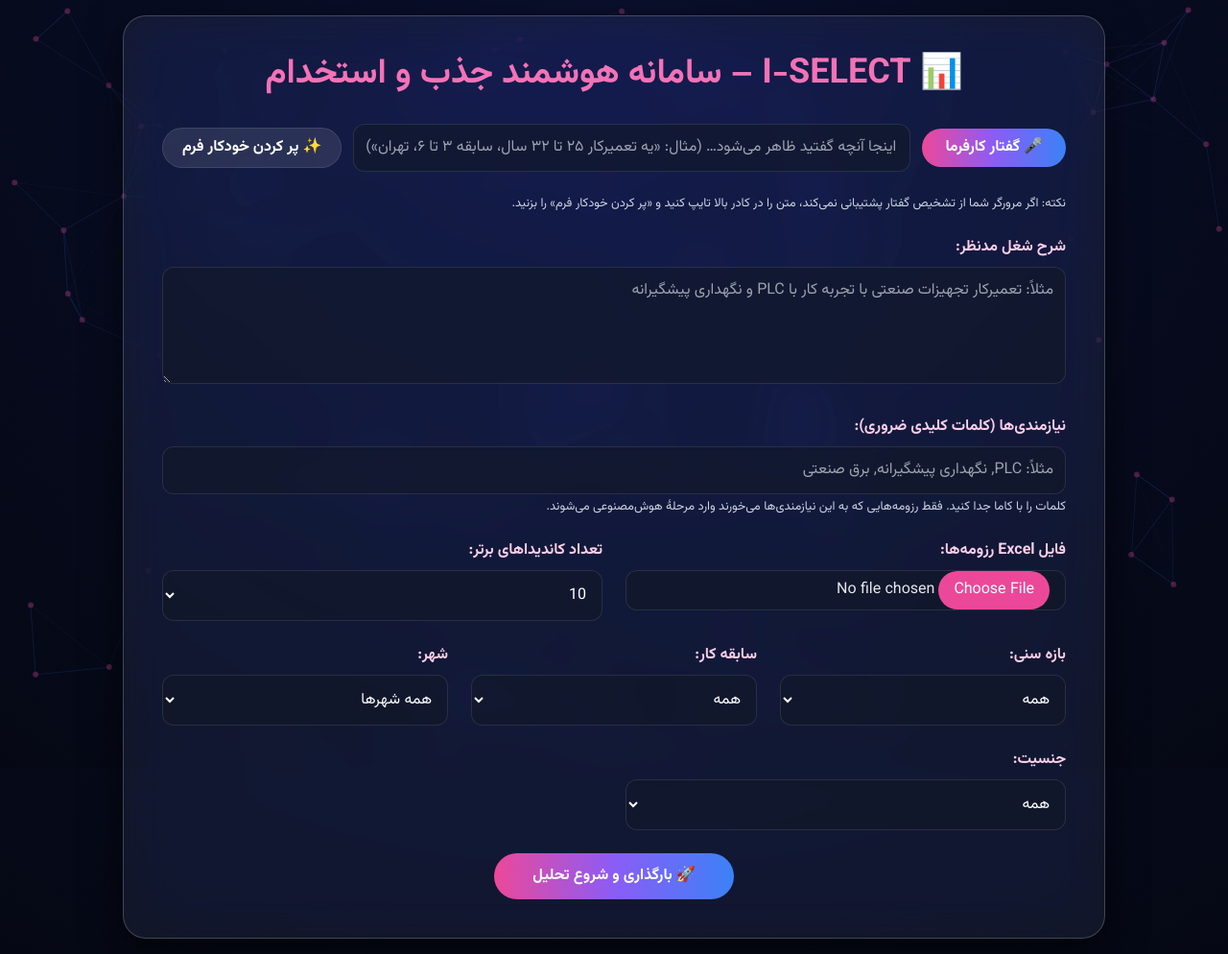
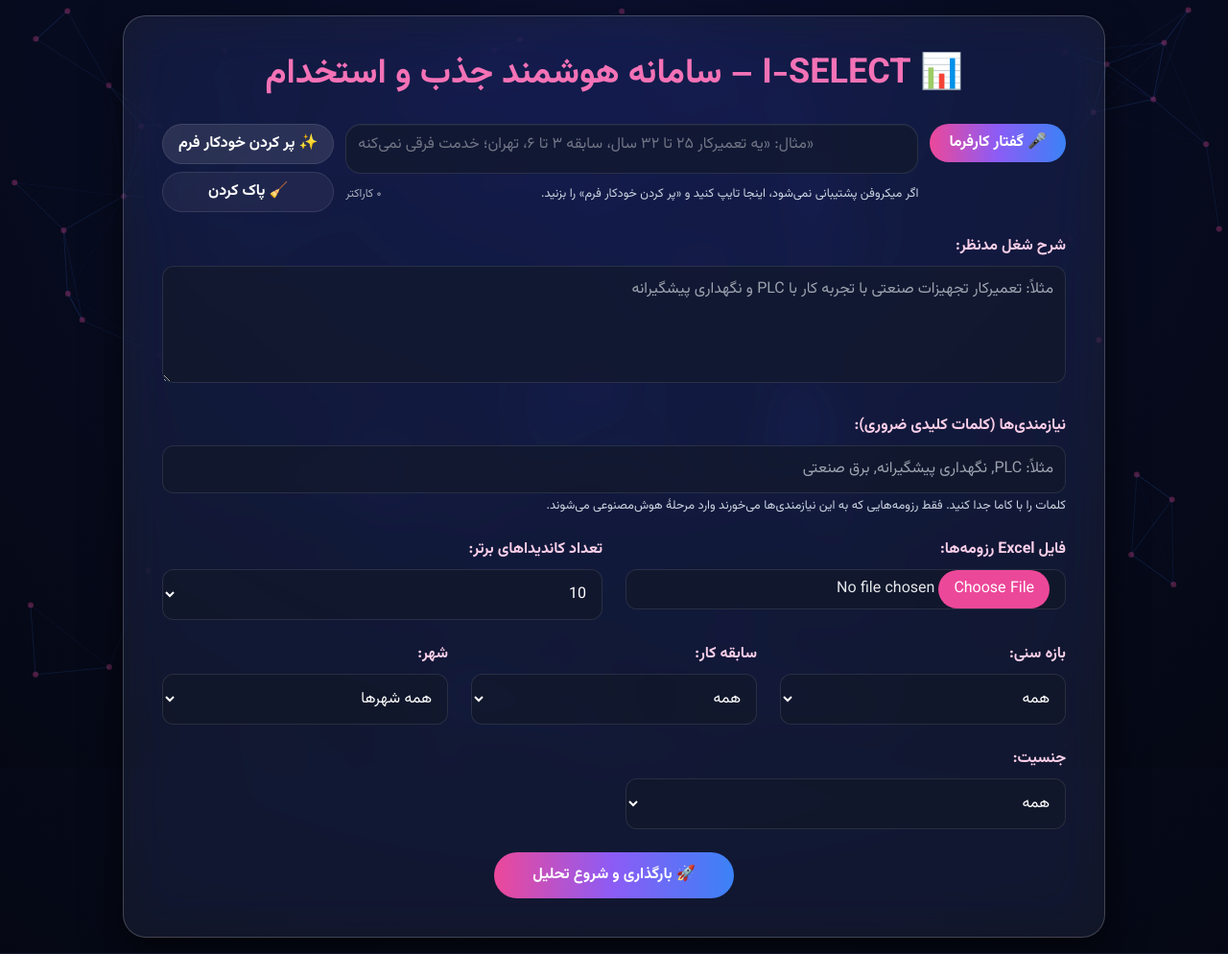
Before and after one commit to hosseinfallah-h/iSelectVoicePrompting, a Flask app: page / in a window 1280 px wide. Shown: the whole page at 96% size. Run offline with Flask 3, Linux system fonts and the light colour scheme; some libraries are stand-ins or nearby versions.

Commit message:
v1 of voice works

```diff
--- a/templates/index.html
+++ b/templates/index.html
@@ -29,10 +29,10 @@
 
         .glass {
             backdrop-filter: blur(25px) saturate(180%);
-            background: rgba(255, 255, 255, 0.06);
-            border: 1px solid rgba(255, 255, 255, 0.2);
+            background: rgba(255, 255, 255, .06);
+            border: 1px solid rgba(255, 255, 255, .2);
             border-radius: 1.5rem;
-            box-shadow: 0 15px 40px rgba(0, 0, 0, 0.6);
+            box-shadow: 0 15px 40px rgba(0, 0, 0, .6);
         }
 
         .btn-grad {
@@ -46,7 +46,7 @@
         }
 
         .spinner {
-            border: 6px solid rgba(255, 255, 255, 0.2);
+            border: 6px solid rgba(255, 255, 255, .2);
             border-top: 6px solid #ec4899;
             border-radius: 50%;
             width: 60px;
@@ -65,6 +65,36 @@
             font-size: .8rem;
             color: #cbd5e1
         }
+
+        /* Voice textarea: responsive, clean */
+        .voice-area {
+            resize: none;
+            overflow-y: auto;
+            min-height: 3.25rem;
+            /* comfy 2 lines */
+            max-height: 40vh;
+            /* responsive cap (viewport-based) */
+            line-height: 1.7;
+            white-space: pre-wrap;
+            word-break: break-word;
+            -webkit-overflow-scrolling: touch;
+            overscroll-behavior: contain;
+            box-shadow: inset 0 1px 0 rgba(255, 255, 255, .06);
+        }
+
+        /* Subtle desktop scrollbar */
+        .voice-area::-webkit-scrollbar {
+            width: 8px;
+        }
+
+        .voice-area::-webkit-scrollbar-thumb {
+            background: rgba(255, 255, 255, .18);
+            border-radius: 999px;
+        }
+
+        .voice-area::-webkit-scrollbar-thumb:hover {
+            background: rgba(255, 255, 255, .28);
+        }
     </style>
 </head>
 
@@ -76,26 +106,39 @@
             📊 I-SELECT – سامانه هوشمند جذب و استخدام
         </h1>
 
-        <!-- Voice Capture Row -->
-        <div class="mb-6 flex flex-col sm:flex-row items-stretch sm:items-center gap-3">
-            <button type="button" id="voiceBtn"
-                class="btn-grad text-white px-6 py-2 rounded-full font-semibold flex items-center justify-center gap-2">
+        <!-- Voice Capture (responsive, polished) -->
+        <section class="mb-6 space-y-2">
+            <div class="flex flex-col gap-3 sm:flex-row sm:items-start">
+                <button id="voiceBtn" type="button"
+                    class="btn-grad text-white px-5 py-2 rounded-full font-semibold flex items-center justify-center gap-2 shrink-0">
                     🎤 گفتار کارفرما
                 </button>
 
-            <input id="voiceText" type="text" dir="auto"
-                placeholder="اینجا آنچه گفتید ظاهر می‌شود… (مثال: «یه تعمیرکار ۲۵ تا ۳۲ سال، سابقه ۳ تا ۶، تهران»)"
-                class="flex-1 p-3 rounded-xl bg-gray-900/60 text-white border border-white/10" readonly />
+                <div class="flex-1">
+                    <label for="voiceText" class="sr-only">متن گفتار کارفرما</label>
+                    <textarea id="voiceText" dir="auto" rows="2"
+                        placeholder="مثال: «یه تعمیرکار ۲۵ تا ۳۲ سال، سابقه ۳ تا ۶، تهران؛ خدمت فرقی نمی‌کنه»"
+                        class="voice-area w-full rounded-2xl bg-gray-900/60 text-white/90 border border-white/10 focus:border-pink-500/50 focus:outline-none px-3 py-2 leading-relaxed placeholder:text-white/40"></textarea>
 
-            <button type="button" id="fillFromVoice"
-                class="px-5 py-2 rounded-full font-semibold bg-white/10 hover:bg-white/20 border border-white/10">
+                    <div class="mt-1 flex items-center justify-between text-xs text-gray-300/80">
+                        <span class="hint">اگر میکروفن پشتیبانی نمی‌شود، اینجا تایپ کنید و «پر کردن خودکار فرم» را
+                            بزنید.</span>
+                        <span id="charCount" class="hidden sm:inline">۰ کاراکتر</span>
+                    </div>
+                </div>
+
+                <div class="flex gap-2 sm:flex-col sm:gap-2 sm:shrink-0">
+                    <button id="fillFromVoice" type="button"
+                        class="px-4 py-2 rounded-full font-semibold bg-white/10 hover:bg-white/20 border border-white/10">
                         ✨ پر کردن خودکار فرم
                     </button>
+                    <button id="clearVoice" type="button"
+                        class="px-4 py-2 rounded-full font-semibold bg-white/5 hover:bg-white/15 border border-white/10">
+                        🧹 پاک کردن
+                    </button>
                 </div>
-        <p class="hint mb-6">
-            نکته: اگر مرورگر شما از تشخیص گفتار پشتیبانی نمی‌کند، متن را در کادر بالا تایپ کنید و «پر کردن خودکار فرم»
-            را بزنید.
-        </p>
+            </div>
+        </section>
 
         <!-- Main Form -->
         <form id="file-upload" method="post" enctype="multipart/form-data" action="/" class="space-y-6">
@@ -106,7 +149,6 @@
                     placeholder="مثلاً: تعمیرکار تجهیزات صنعتی با تجربه کار با PLC و نگهداری پیشگیرانه"></textarea>
             </div>
 
-            <!-- Optional: Must Keywords (hard requirements) -->
             <div>
                 <label class="block mb-2 text-pink-200 font-semibold">نیازمندی‌ها (کلمات کلیدی ضروری):</label>
                 <input type="text" name="must_keywords" placeholder="مثلاً: PLC, نگهداری پیشگیرانه, برق صنعتی"
@@ -118,8 +160,7 @@
             <div class="grid md:grid-cols-2 gap-6">
                 <div>
                     <label class="block mb-2 text-pink-200 font-semibold">فایل Excel رزومه‌ها:</label>
-                    <input type="file" name="excel_file" accept=".xlsx,.xls" required class="w-full file:mr-4 file:py-2 file:px-4 file:rounded-full file:border-0
-                        file:bg-pink-500 file:text-white hover:file:bg-pink-400
+                    <input type="file" name="excel_file" accept=".xlsx,.xls" required class="w-full file:mr-4 file:py-2 file:px-4 file:rounded-full file:border-0 file:bg-pink-500 file:text-white hover:file:bg-pink-400
                    bg-gray-900/60 text-gray-200 rounded-xl border border-white/10" />
                 </div>
 
@@ -295,11 +336,29 @@
             }
         });
 
-        // --- Voice (fa-IR) + NLP autofill ---
+        // --- Voice (fa-IR) + NLP autofill (responsive) ---
         const voiceBtn = document.getElementById("voiceBtn");
         const voiceText = document.getElementById("voiceText");
         const fillBtn = document.getElementById("fillFromVoice");
+        const clearBtn = document.getElementById("clearVoice");
+        const charCount = document.getElementById("charCount");
 
+        function autoGrow(el) {
+            el.style.height = '0px';
+            const cs = window.getComputedStyle(el);
+            const maxH = parseFloat(cs.maxHeight) || (window.innerHeight * 0.4); // fallback 40vh
+            const newH = Math.min(el.scrollHeight + 2, maxH);
+            el.style.height = newH + 'px';
+            el.scrollTop = el.scrollHeight; // show latest part
+            if (charCount) charCount.textContent = (el.value.length.toLocaleString('fa-IR')) + ' کاراکتر';
+        }
+
+        // Init + events
+        autoGrow(voiceText);
+        voiceText.addEventListener('input', () => autoGrow(voiceText));
+        window.addEventListener('resize', () => autoGrow(voiceText), { passive: true });
+
+        // STT init
         let recognition = null;
         (function initSTT() {
             try {
@@ -313,7 +372,9 @@
                 recognition.addEventListener("result", (e) => {
                     const t = e.results[0][0]?.transcript || "";
                     voiceText.value = (t || "").trim();
+                    requestAnimationFrame(() => autoGrow(voiceText));
                 });
+
                 recognition.addEventListener("end", () => {
                     voiceBtn.disabled = false;
                     voiceBtn.textContent = "🎤 گفتار کارفرما";
@@ -331,7 +392,13 @@
             recognition.start();
         });
 
-        fillBtn.addEventListener("click", async () => {
+        clearBtn?.addEventListener('click', () => {
+            voiceText.value = '';
+            autoGrow(voiceText);
+            voiceText.focus();
+        });
+
+        fillBtn?.addEventListener("click", async () => {
             const utter = (voiceText.value || "").trim();
             if (!utter) {
                 alert("لطفاً ابتدا با میکروفن صحبت کنید یا متن نیازمندی را در کادر بالا بنویسید.");
@@ -346,7 +413,6 @@
                 if (!res.ok) throw new Error("NLP parse failed");
                 const data = await res.json();
 
-                // Fill form
                 const setSelect = (name, val) => {
                     const el = document.querySelector(`select[name="${name}"]`);
                     if (el && val != null) {
@@ -355,11 +421,9 @@
                     }
                 };
 
-                // Job description
                 const jd = document.querySelector('textarea[name="job_description"]');
                 if (jd) jd.value = data.job_description || utter;
 
-                // Must keywords (optional)
                 const mk = document.querySelector('input[name="must_keywords"]');
                 if (mk && data.must_keywords) {
                     mk.value = Array.isArray(data.must_keywords) ? data.must_keywords.join(", ") : data.must_keywords;
@@ -376,7 +440,6 @@
                 } else {
                     milContainer?.classList.add("hidden");
                 }
-
                 setSelect("top_candidates", data.top_candidates);
 
                 fillBtn.textContent = "✅ فرم پر شد";
```
Lines whose indentation alone changed are shown as unchanged.
